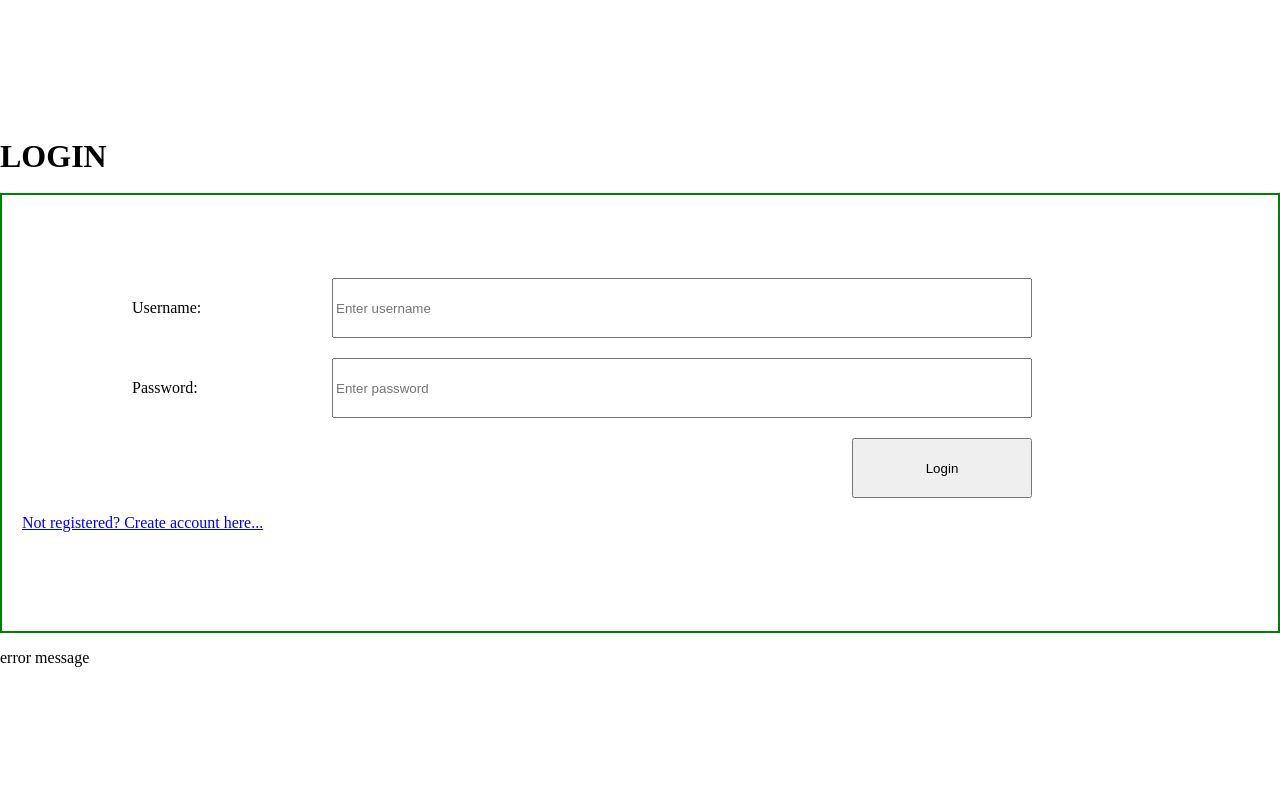
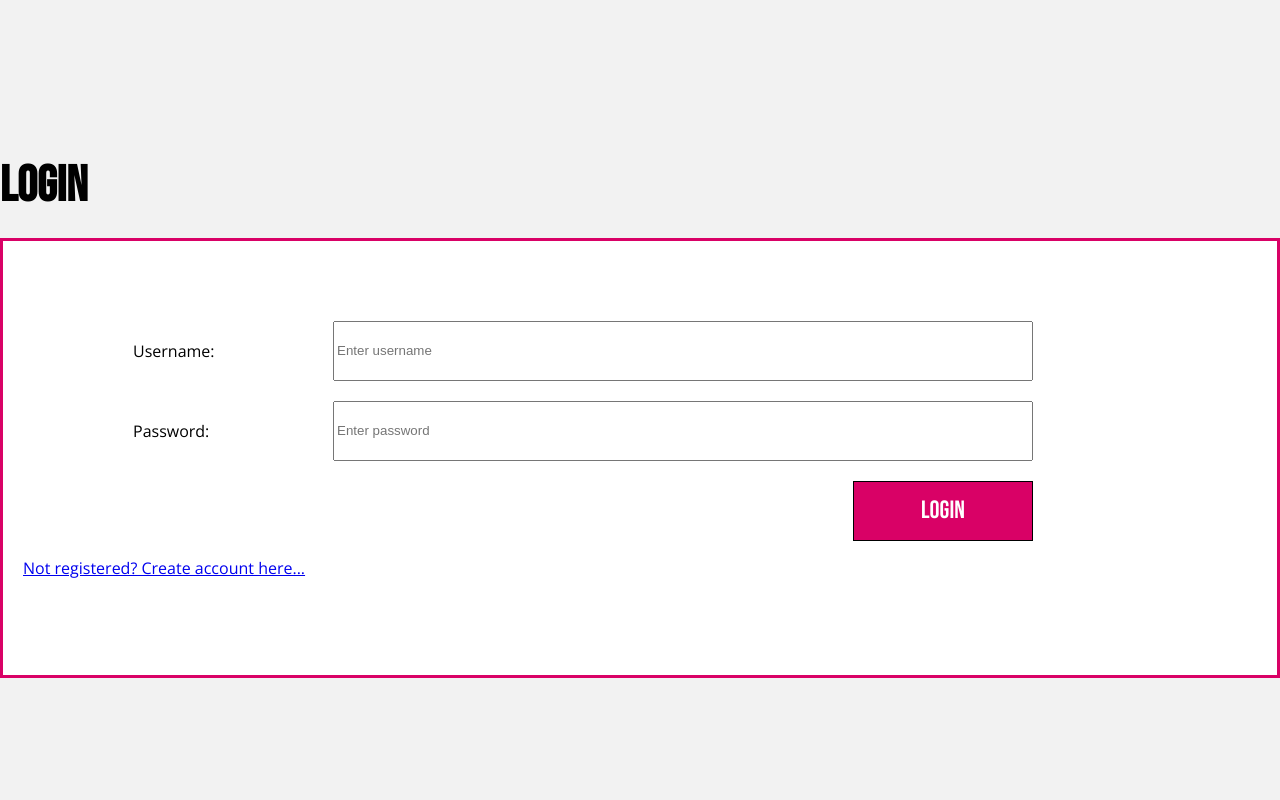
Before and after one commit to Alfie5640/beta-web, a PHP site: page /beta-code/public/login.php in a window 1280 px wide. Run offline with PHP 8.4, Linux system fonts and the light colour scheme.

Commit message:
Added similair functionality to login page, and updated front-end styles

```diff
--- /dev/null
+++ b/beta-code/public/js/login.js
@@ -0,0 +1,41 @@
+document.getElementById("LoginForm").addEventListener("submit", async function (e) {
+    e.preventDefault();
+
+    const username = document.getElementById("username").value;
+    const password = document.getElementById("password").value;
+
+    try {
+        const response = await fetch("api/loginapi.php", {
+            method: "POST",
+            headers: {
+                "Content-Type": "application/json"
+            },
+
+            body: JSON.stringify({
+                username: username,
+                password: password,
+            })
+        });
+
+        const data = await response.json();
+
+        // Handle backend response
+        const resultDiv = document.getElementById("error");
+        if (data.success) {
+            // Redirect to corresponding home page
+            if (data.role == "climber") {
+            window.location.href = "../climberHome.php";
+            } else {
+                window.location.href = "../instructorHome.php";
+            }
+
+        } else {
+            resultDiv.textContent = data.message;
+            resultDiv.style.color = "red";
+        }
+
+    } catch (err) {
+        console.error("Fetch error:", err);
+        document.getElementById("error").textContent = "Error contacting server.";
+    }
+})
--- a/beta-code/public/login.php
+++ b/beta-code/public/login.php
@@ -12,6 +12,9 @@
     <meta charset="utf-8">
     <meta name="viewport" content="width=device-width, initial-scale=1.0">
     <title>Login</title>
+    <link rel="preconnect" href="https://fonts.googleapis.com">
+    <link rel="preconnect" href="https://fonts.gstatic.com" crossorigin>
+    <link href="https://fonts.googleapis.com/css2?family=Bebas+Neue&family=Open+Sans:ital,wght@0,300..800;1,300..800&display=swap" rel="stylesheet">
     <link rel="stylesheet" href="styles/style.css">
 </head>
 
@@ -25,32 +28,34 @@
             <div class="login-form">
                 <!-- login form -->
 
-                <form action="login.php" method="post">
+                <form id="LoginForm" method="post">
 
                     <div class="inputWrapper">
                         <p>Username:</p>
-                        <input name="username" type="text" placeholder="Enter username" required />
+                        <input id="username" type="text" placeholder="Enter username" required />
                     </div>
 
                     <div class="inputWrapper">
                         <p>Password:</p>
-                        <input name="password" type="password" placeholder="Enter password" required>
+                        <input id="password" type="password" placeholder="Enter password" required>
                     </div>
 
                     <div class="submitWrapper">
                         <p></p>
-                        <input type="submit" value="Login" class="submitButton">
+                        <input type="submit" value="LOGIN" class="submitButton">
                     </div>
                 </form>
                 <div id="registerBox">
-                    <a href="register.php"><p id="register">Not registered? Create account here...</p></a>
+                    <a href="register.php">
+                        <p id="register">Not registered? Create account here...</p>
+                    </a>
                 </div>
             </div>
         </div>
         <div id="error">
-                <!-- form processing php here -->
-                <p>error message</p>
-            </div>
+            <!-- form processing php here -->
+            <script src="js/login.js"></script>
+        </div>
     </div>
 </body>
 
--- a/beta-code/public/register.php
+++ b/beta-code/public/register.php
@@ -42,6 +42,9 @@
     <meta charset="utf-8">
     <meta name="viewport" content="width=device-width, initial-scale=1.0">
     <title>Register</title>
+    <link rel="preconnect" href="https://fonts.googleapis.com">
+    <link rel="preconnect" href="https://fonts.gstatic.com" crossorigin>
+    <link href="https://fonts.googleapis.com/css2?family=Bebas+Neue&family=Open+Sans:ital,wght@0,300..800;1,300..800&display=swap" rel="stylesheet">
     <link rel="stylesheet" href="styles/style.css">
 </head>
 
@@ -78,7 +81,7 @@
 
                     <div class="submitWrapper">
                         <p></p>
-                        <input type="submit" value="Register" class="submitButton">
+                        <input type="submit" value="REGISTER" class="submitButton">
                     </div>
                 </form>
                 <div id="registerBox">
--- a/beta-code/public/styles/style.css
+++ b/beta-code/public/styles/style.css
@@ -12,6 +12,8 @@ body {
     display:flex;
     flex-direction:column;
     height:100%;
+    background-color: #F2F2F2;
+    font-family: "Open sans", sans-serif;
 }
 
 .login-form {
@@ -61,10 +63,16 @@ body {
 .submitWrapper input {
     width: 180px;
     height: 60px;
+    color: white;
+    background-color: #D90166;
+    border: 0.5px solid black;
+    font-family: "Bebas Neue", sans-serif;
+    font-size: 25px;
 }
 
 #login-box {
-    border: 2.5px solid green;
+    border: 3px solid #D90166;
+    background-color: white;
     width: 100%;
     height: 55%;
     display: flex;
@@ -87,6 +95,8 @@ body {
 }
 
 h1 {
+    font-family: "Bebas Neue", sans-serif;
+    font-size: 50px;
     align-self: flex-start;
     margin-bottom:0;
 }
```
Also changed, not shown: beta-code/public/api/loginapi.php (added, +75 -0 lines).
